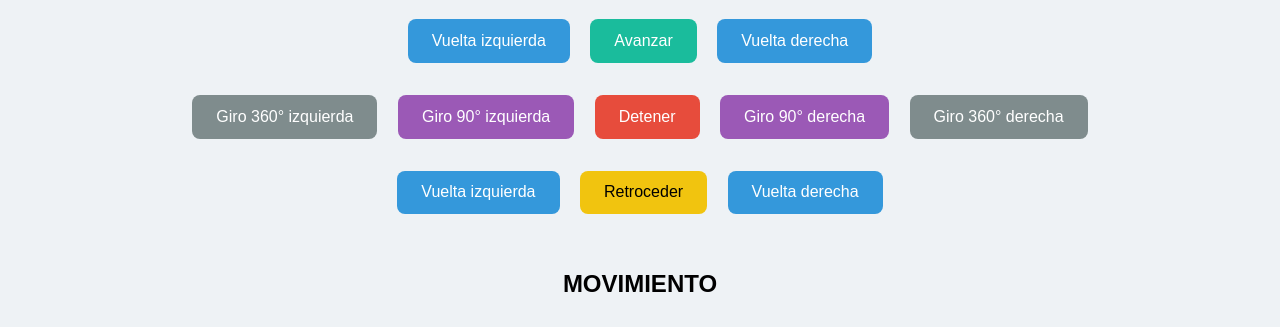
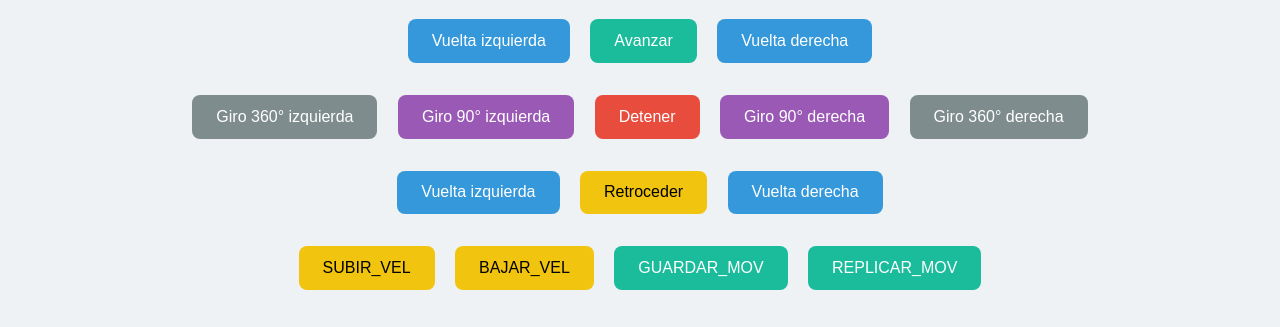
Before and after one commit to AlejandroD78a/iot-control, a plain HTML site: page index.html in a window 1280 px wide. Shown: the part 111-438 px from the top of the page. Drawn offline with Linux system fonts and the light colour scheme.

Commit message:
Update index.html

```diff
--- a/index.html
+++ b/index.html
@@ -30,6 +30,13 @@
             <button class="btn blue" data-command="VUELTA_DERECHA">Vuelta derecha</button>
         </div>
 
+        <div class="buttons-row">
+            <button class="btn yellow" data-command="SUBIR_VEL">SUBIR_VEL</button>
+            <button class="btn yellow" data-command="BAJAR_VEL">BAJAR_VEL</button>
+            <button class="btn green" data-command="GUARDAR_MOV">GUARDAR_MOV</button>
+             <button class="btn green" data-command="REPLICAR_MOV">REPLICAR_MOV</button>
+        </div>
+
         <div class="movement-display">
             <h2>MOVIMIENTO</h2>
             <p id="movement-status">---</p>
```
